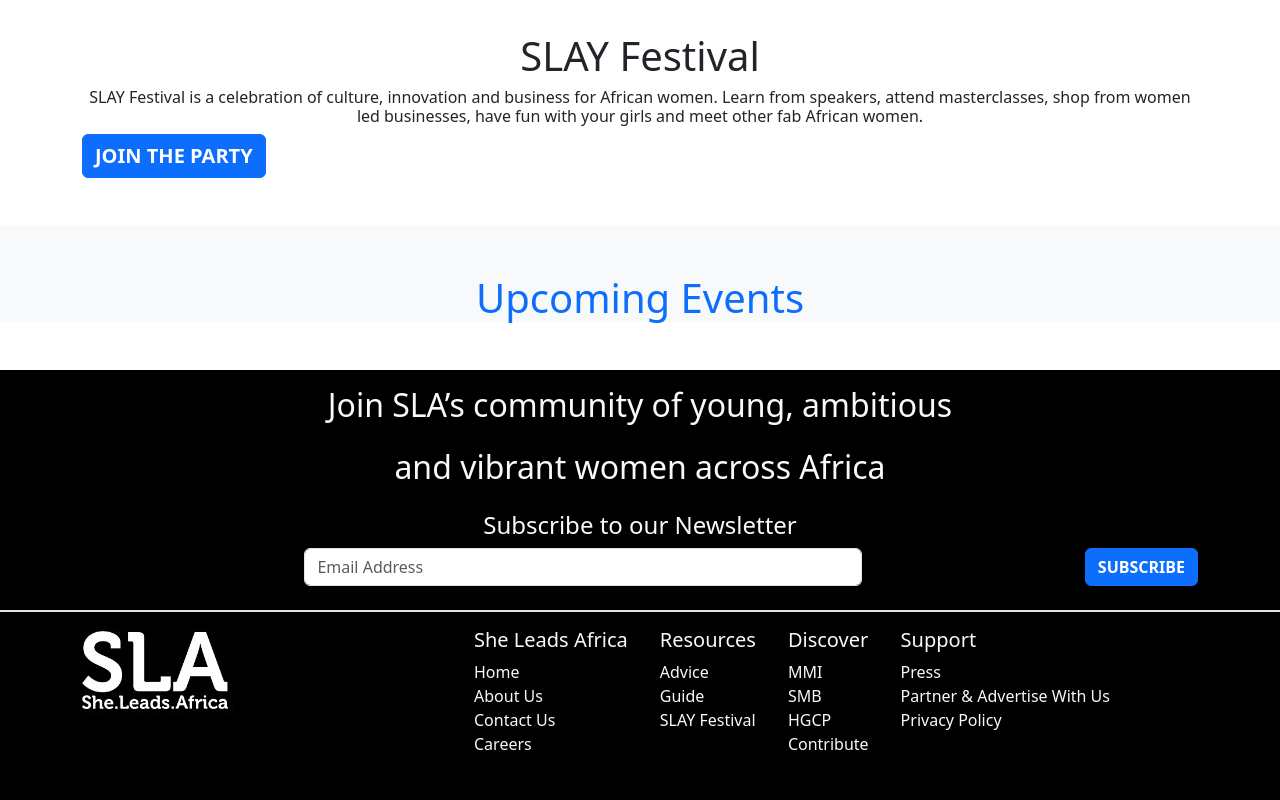
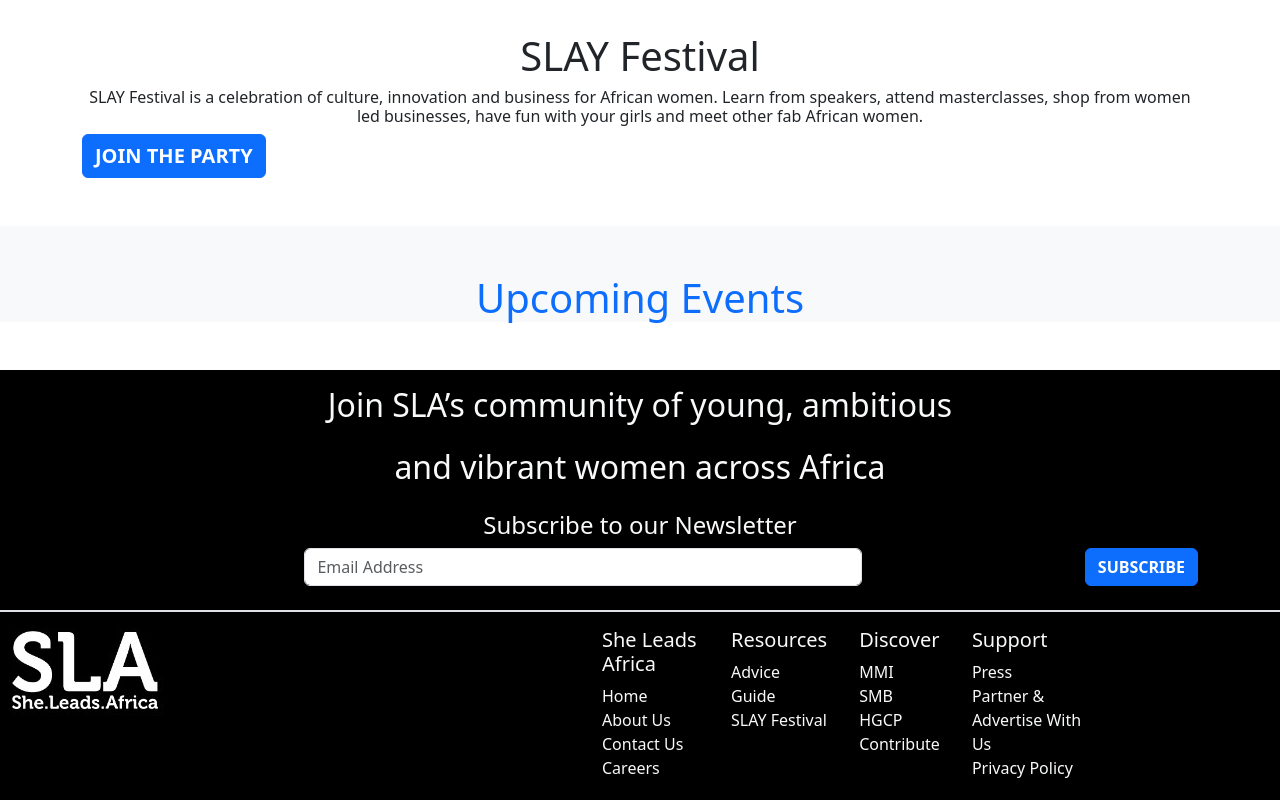
Before and after one commit to feranmi99/text, a plain HTML site: page index.html in a window 1280 px wide. Shown: the part 2610-3410 px from the top of the page. Drawn offline with nearby package versions, Linux system fonts and the light colour scheme.

Commit message:
Noval bank

```diff
--- a/index.html
+++ b/index.html
@@ -172,11 +172,11 @@
         </div>
     </div>
     <footer class="" style="background-color: black;">
-    <div class="d-flex container text-light">
-            <div>
+    <div class="d-flex container text-light row">
+            <div class="col">
                 <img src="./spo.jpg" alt="" class="">
             </div>
-            <div class="d-flex">
+            <div class="d-flex col">
                 <ul class="">
                     <h5>She Leads Africa
                     </h5>
```
